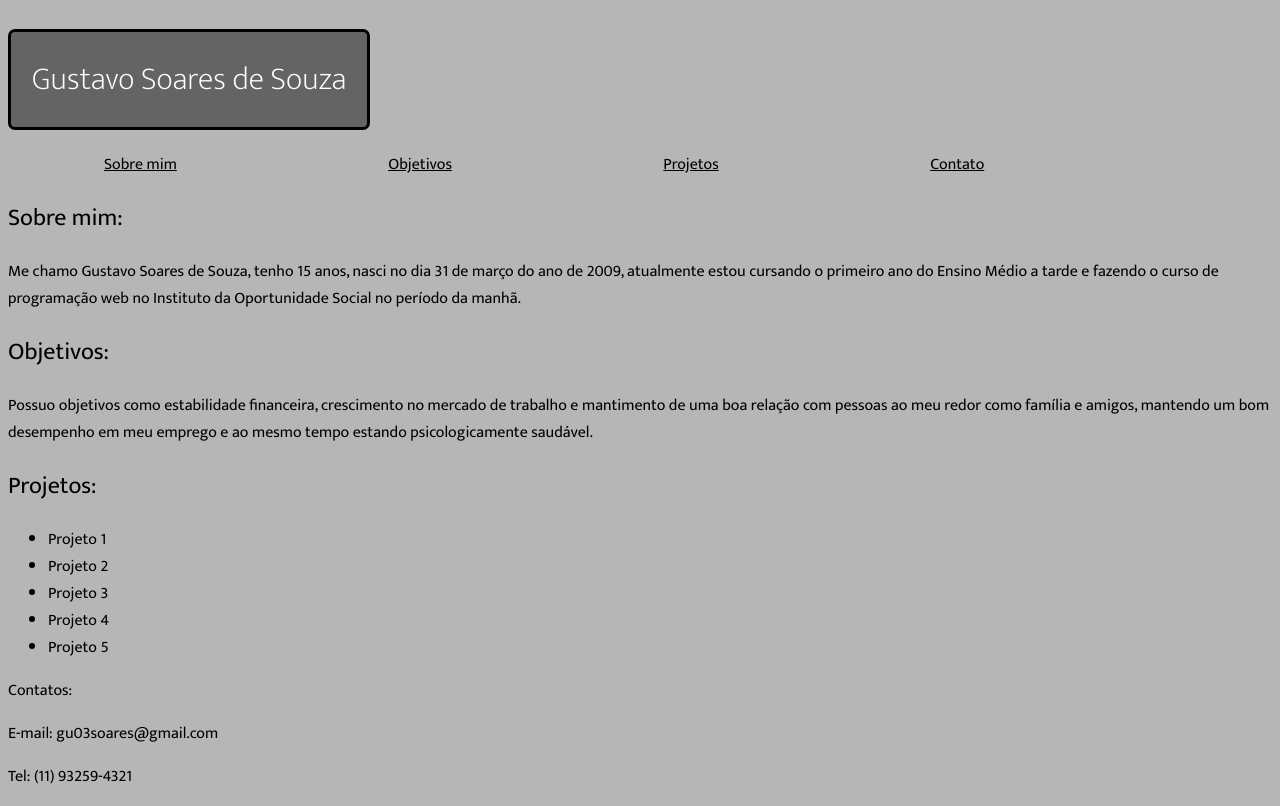
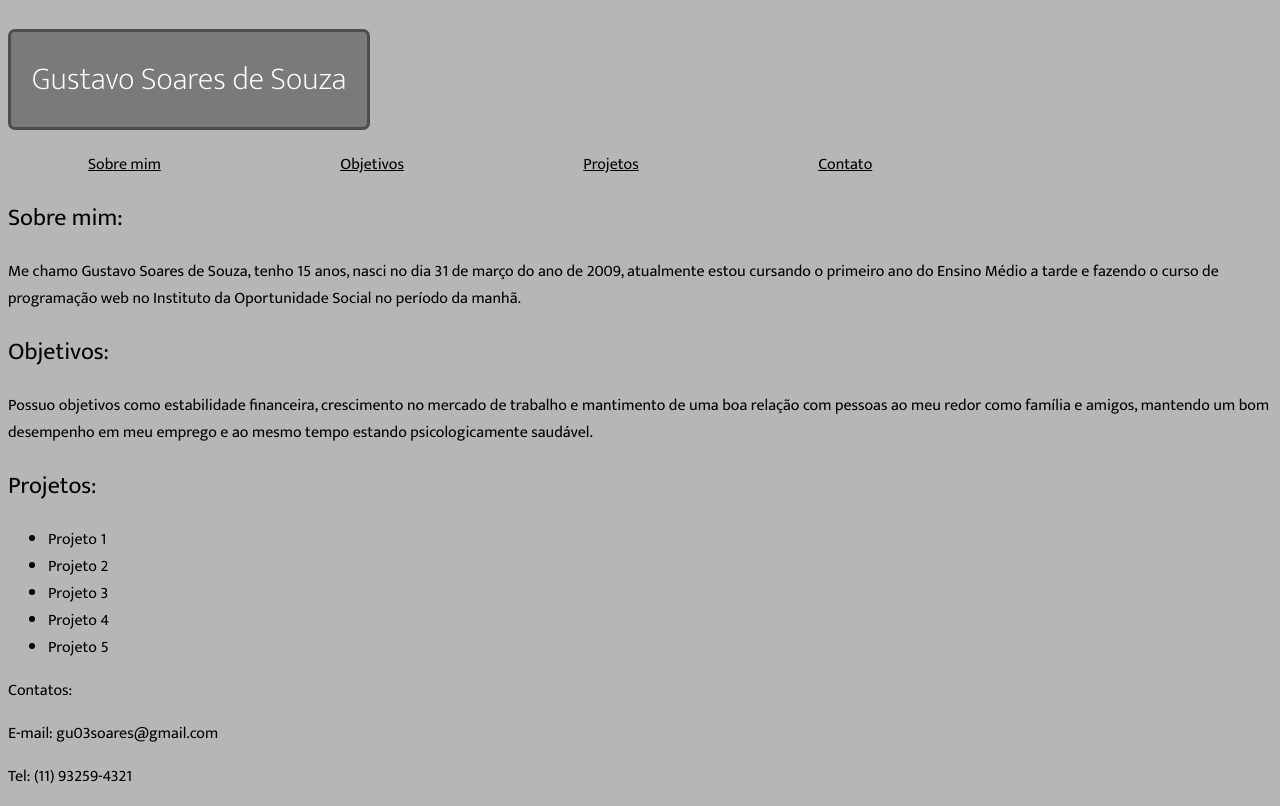
Before and after one commit to Gustavo3103/portfolio-pessoal, a plain HTML site: page index.html in a window 1280 px wide. Drawn offline with Linux system fonts and the light colour scheme.

Commit message:
Mudança da estilização dos botões de navegação

```diff
--- a/style.css
+++ b/style.css
@@ -5,12 +5,11 @@
     font-style: normal;
 }
 
-
 .nome {
     color: white;
     border-radius: 7px;
-    background-color: rgb(100, 100, 100);
-    border: 3px solid black;
+    border: 3px solid rgb(77, 77, 77);
+    background-color: rgb(122, 122, 122);
     display: inline-block;
     padding: 1.3rem;
 
@@ -32,21 +31,19 @@
 #a2,
 #a3,
 #a4 {
-    padding-right: 4rem;
-    padding-left: 4rem;
+    padding-right: 3rem;
+    padding-left: 3rem;
     padding-bottom: 1.2rem;
     padding-top: 1.2rem;
 
     margin-right: 3rem;
     margin-left: 2rem;
-    transition: 0.3s ease;
+    transition-duration: 0.4s;
 }
 
 .navegacao>a:hover {
     color: black;
-    border-radius: 10px;
-    border: 3px solid rgb(97, 97, 97);
-    font-size: 1.1rem;
+    border-radius: 150px;
     background-color: rgb(143, 143, 143);
     transition: 0.4s;
 }
```
